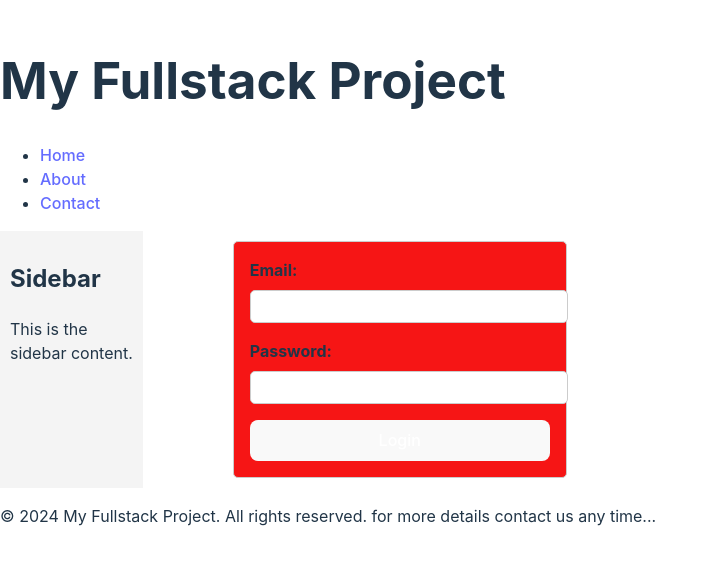
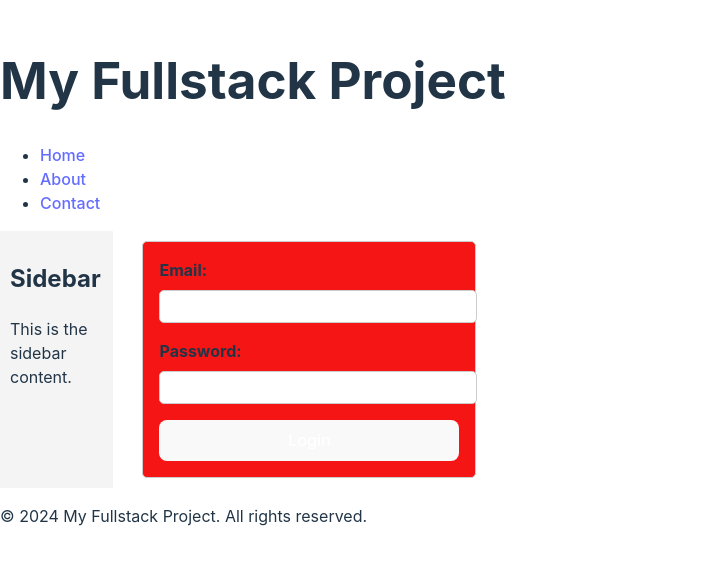
Before and after one commit to Arasu-j/first-react-project, a React (Vite) app in the folder arasuapp/: page / in a window 1280 px wide. Shown: the part 111-676 px from the top of the page, without its empty margins (0-704 px from the left). Built offline with nearby package versions, Linux system fonts and the light colour scheme.

Commit message:
old changes

```diff
--- a/arasuapp/src/components/Footer.jsx
+++ b/arasuapp/src/components/Footer.jsx
@@ -4,7 +4,6 @@ const Footer = () => {
   return (
     <footer>
       <p>&copy; 2024 My Fullstack Project. All rights reserved.
-        for more details contact us any time...
       </p>
 
     </footer>
```
